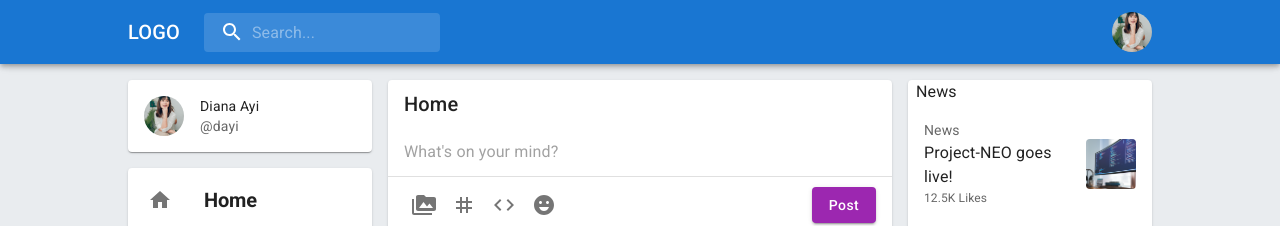
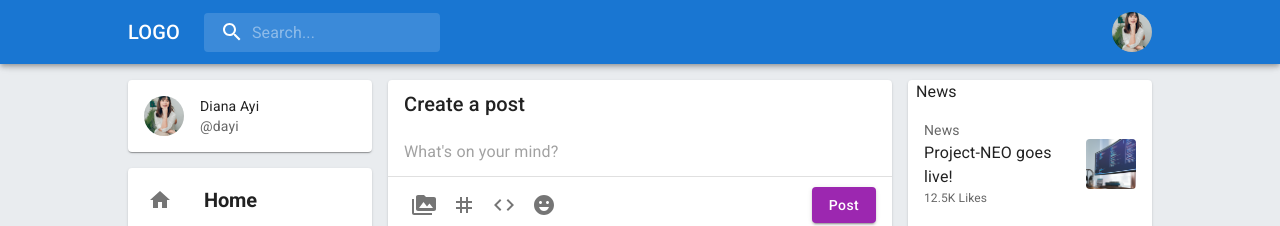
Before and after one commit to jpzambranoleon/project-neo-front-end, a React (Create React App) app: page / in a window 1280 px wide. Shown: the top 226 px of the page. Built offline with nearby package versions, Linux system fonts and the light colour scheme.

Commit message:
updated Post.jsx

```diff
--- a/src/pages/homePage/components/Post.jsx
+++ b/src/pages/homePage/components/Post.jsx
@@ -6,7 +6,7 @@ const Post = () => {
         <Paper sx={{ display: { xs: 'none', sm: 'block' } }}>
             <ListItem>
                 <Typography variant="h6">
-                    Home
+                    Create a post
                 </Typography>
             </ListItem>
             <ListItem>
```
